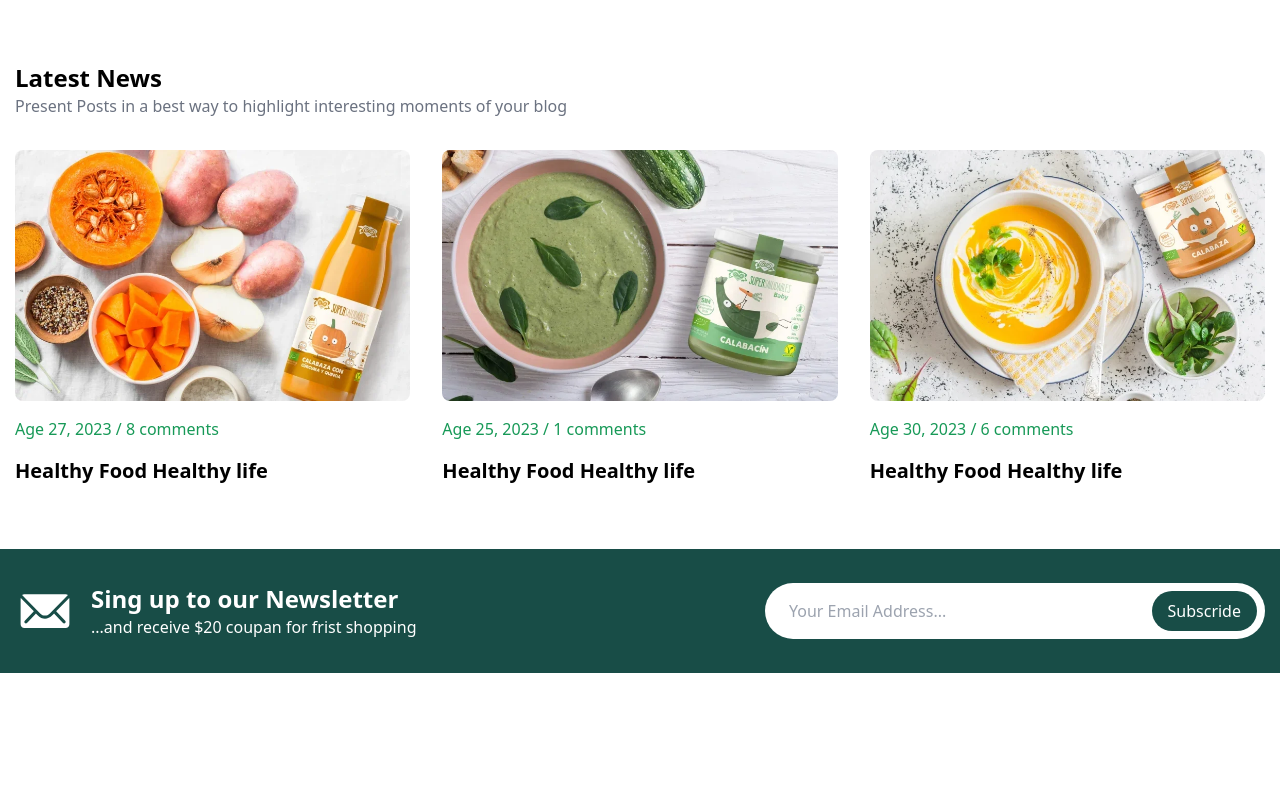
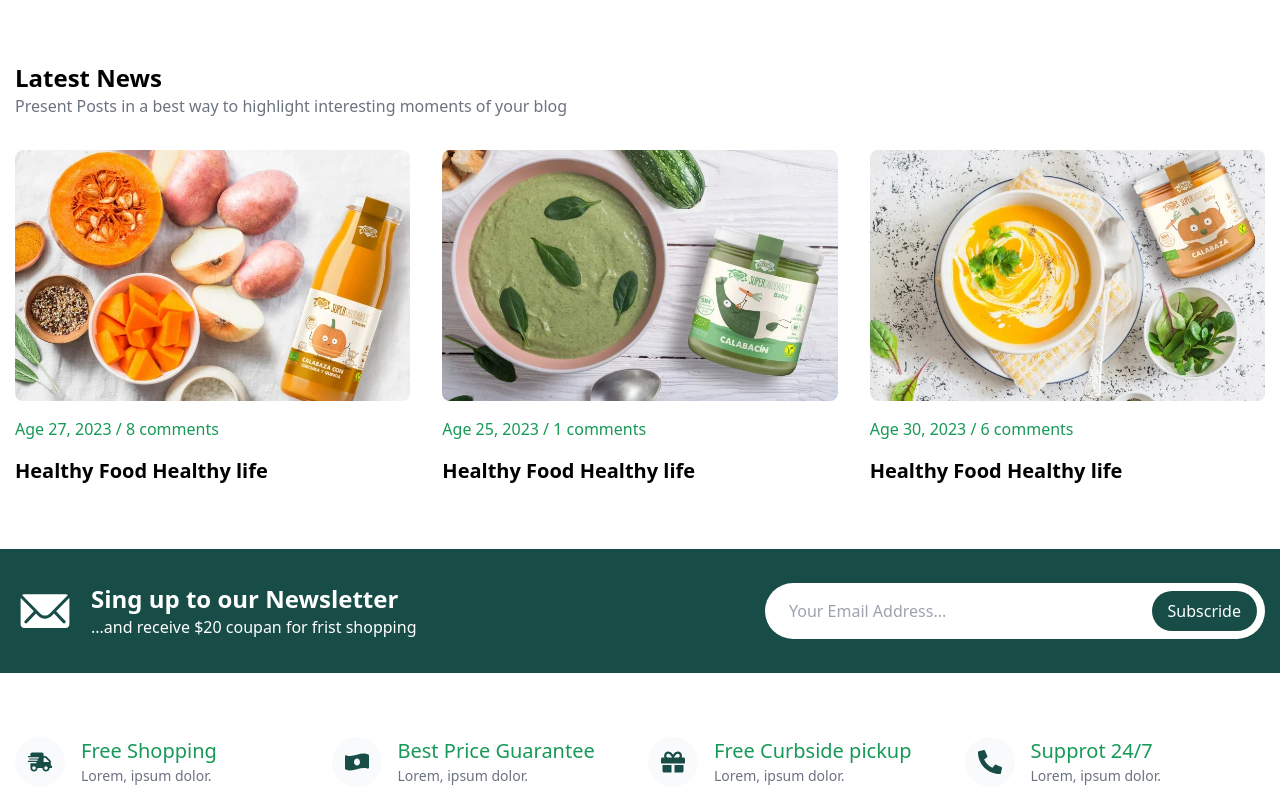
Before and after one commit to sourav0009/E-commerce-website, a React (Vite) app: page / in a window 1280 px wide. Shown: the part 2419-3206 px from the top of the page. Before the commit the page ends 3092 px from the top, so only its background shows below. Built offline with nearby package versions, Linux system fonts and the light colour scheme.

Commit message:
FeatureSection

```diff
--- a/src/App.tsx
+++ b/src/App.tsx
@@ -1,11 +1,13 @@
 import BannerSection from "./components/BannerSection"
 import BlogSection from "./components/BlogSection"
 import Category from "./components/Category"
+import FeatureSection from "./components/FeatureSection"
 import FeatureSectionBrekfast from "./components/FeatureSectionBreakfast"
 import FeatureSectionEruits from "./components/FeatureSectionEruits"
 import Hero from "./components/Hero"
 import Navbar from "./components/Navbar"
 import NewsLatter from "./components/NewsLatter"
+
 
 
 const App = () => {
@@ -19,6 +21,7 @@ const App = () => {
     <BannerSection/>
     <BlogSection/>
     <NewsLatter/>
+    <FeatureSection/>
    </main>
   )
 }
--- /dev/null
+++ b/src/components/FeatureCard.tsx
@@ -0,0 +1,20 @@
+interface propsType {
+    title:string;
+    icon: React.ReactNode;
+}
+
+const FeatureCard:React.FC<propsType> = ({title,icon}) =>{
+  return (
+    <div className=" flex items-center gap-4">
+      <div className=" bg-gray-50 w-[50px] h-[50px] text-accentDark text-[24px] grid place-items-center rounded-full">
+        {icon}
+      </div>
+      <div>
+        <h3 className=" text-accent font-medium text-xl">{title}</h3>
+        <p className=" text-gray-500 text-[14px]">Lorem, ipsum dolor.</p>
+      </div>
+    </div>
+  )
+}
+
+export default FeatureCard;
--- /dev/null
+++ b/src/components/FeatureSection.tsx
@@ -0,0 +1,33 @@
+import { FaGift, FaMoneyBillWaveAlt, FaPhoneAlt, FaShippingFast } from "react-icons/fa"
+import FeatureCard from "./FeatureCard";
+
+const data = [
+  {
+    title: "Free Shopping",
+    icon:<FaShippingFast />,
+  },
+  {
+    title: "Best Price Guarantee",
+    icon:<FaMoneyBillWaveAlt />,
+  },
+  {
+    title: "Free Curbside pickup",
+    icon:<FaGift />,
+  },
+  {
+    title: "Supprot 24/7",
+    icon:<FaPhoneAlt />,
+  },
+];
+
+const FeatureSection = () => {
+  return (
+    <div className=" container pt-16">
+      <div className=" grid gap-4 md:grid-cols-2 lg:grid-cols-4">
+        {data.map(el => <FeatureCard key={el.title} title={el.title} icon={el.icon} />)}
+      </div>
+    </div>
+  )
+}
+
+export default FeatureSection;
```
